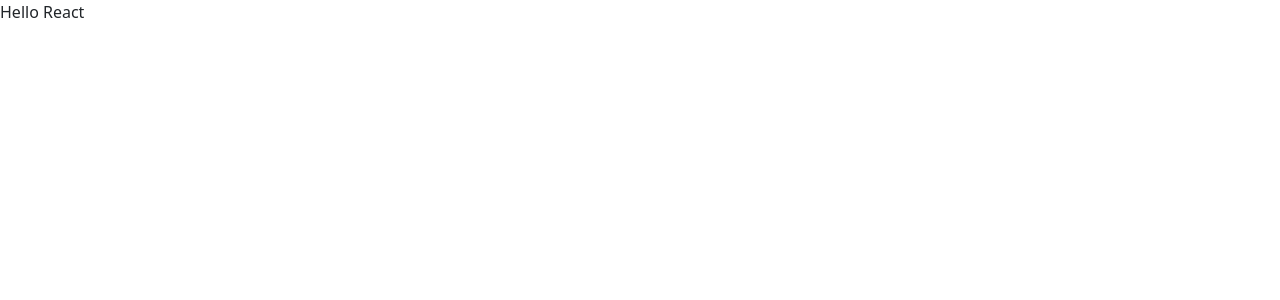
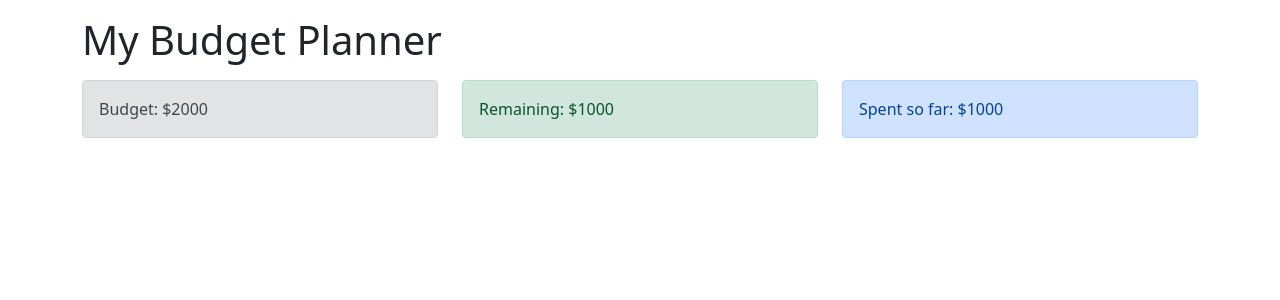
Before and after one commit to aoyuzhang/budget-tracker, a React (Create React App) app: page / in a window 1280 px wide. Shown: the top 300 px of the page. Built offline with nearby package versions, Linux system fonts and the light colour scheme.

Commit message:
added components Budget, ExpenseTotal, Remaining and updated App component to display them

```diff
--- a/src/App.js
+++ b/src/App.js
@@ -1,8 +1,26 @@
 import React from 'react';
-import 'bootstrap/dist/css/bootstrap.min.css'
+import 'bootstrap/dist/css/bootstrap.min.css';
+import Budget from './components/Budget';
+import Remaining from './components/Remaining';
+import ExpenseTotal from './components/ExpenseTotal';
 
 const App = () =>{
-  return <p>Hello React</p>
-}
+  return (
+    <div className = 'container'>
+      <h1 className = 'mt-3'>My Budget Planner</h1>
+      <div className ='row mt-3'>
+        <div className = 'col-sm'>
+          <Budget />
+        </div>
+        <div className = 'col-sm'>
+          <Remaining />
+        </div>
+        <div className = 'col-sm'>
+          <ExpenseTotal />
+        </div>
+      </div>
+    </div>
+  );
+};
 
 export default App;
--- /dev/null
+++ b/src/components/Budget.js
@@ -0,0 +1,11 @@
+import React from 'react';
+
+const Budget = () =>{
+  return (
+    <div className='alert alert-secondary'>
+      <span>Budget: $2000</span>
+    </div>
+  );
+};
+
+export default Budget;
--- /dev/null
+++ b/src/components/ExpenseTotal.js
@@ -0,0 +1,10 @@
+import React from 'react';
+
+const ExpenseTotal = () => {
+  return (
+    <div className='alert alert-primary'>
+      <span>Spent so far: $1000</span>
+    </div>
+  );
+};
+export default ExpenseTotal;
--- /dev/null
+++ b/src/components/Remaining.js
@@ -0,0 +1,10 @@
+import React from 'react';
+
+const Remaining = () =>{
+  return (
+    <div className='alert alert-success'>
+      <span>Remaining: $1000</span>
+    </div>
+  );
+};
+export default Remaining;
```
